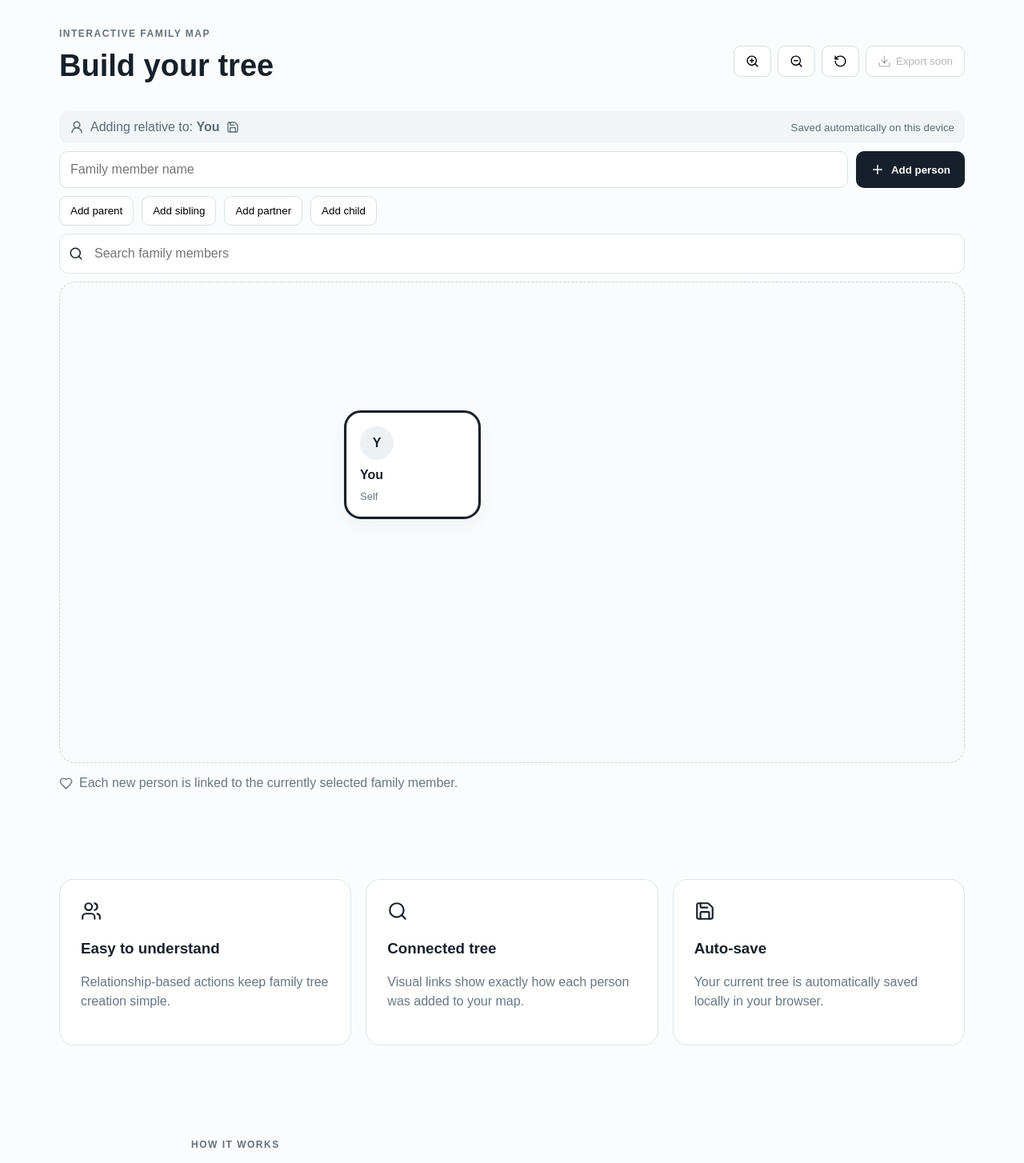
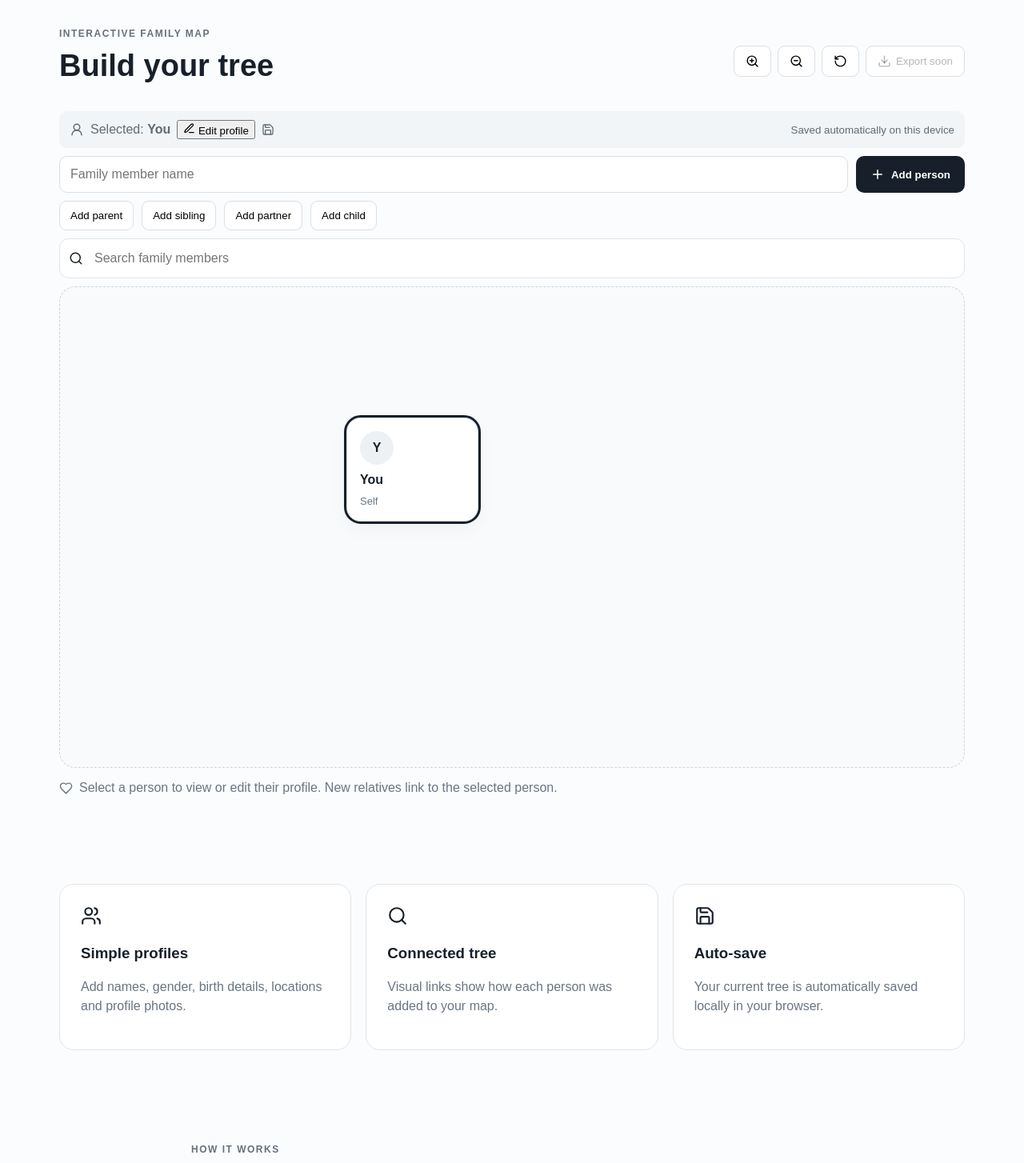
Before and after one commit to pradeepoct/familymapbuilder, a Next.js app: page / in a window 1280 px wide. Shown: the part 830-2284 px from the top of the page at 80% size. Built offline with nearby package versions, Linux system fonts and the light colour scheme.

Commit message:
Add editable family member profiles and personal details

```diff
--- a/app/page.tsx
+++ b/app/page.tsx
@@ -1,22 +1,25 @@
 "use client";
 import {useEffect,useMemo,useState} from "react";
-import {Plus,Users,Search,Download,Heart,GitBranch,Trash2,ZoomIn,ZoomOut,RotateCcw,UserRound,Save} from "lucide-react";
-type Relationship="Self"|"Parent"|"Sibling"|"Partner"|"Child";
-type Person={id:number;name:string;relationship:Relationship;parentId?:number};
+import {Plus,Users,Search,Download,Heart,GitBranch,Trash2,ZoomIn,ZoomOut,RotateCcw,UserRound,Save,Edit3,X,Calendar,MapPin} from "lucide-react";
+type Relationship="Self"|"Parent"|"Sibling"|"Partner"|"Child"; type Gender="Female"|"Male"|"Other"|"Not specified";
+type Person={id:number;name:string;relationship:Relationship;parentId?:number;gender?:Gender;birthDate?:string;birthPlace?:string;photo?:string};
 const initial:Person[]=[{id:1,name:"You",relationship:"Self"}];
 export default function Home(){
-const [people,setPeople]=useState<Person[]>(initial),[selected,setSelected]=useState(1),[name,setName]=useState(""),[query,setQuery]=useState(""),[zoom,setZoom]=useState(1);
-useEffect(()=>{const s=localStorage.getItem("fmb-tree-v1");if(s)try{setPeople(JSON.parse(s))}catch{}},[]);useEffect(()=>localStorage.setItem("fmb-tree-v1",JSON.stringify(people)),[people]);
-const add=(relationship:Relationship)=>{const id=Date.now();setPeople(p=>[...p,{id,name:name.trim()||"New family member",relationship,parentId:selected}]);setSelected(id);setName("")};
+const [people,setPeople]=useState<Person[]>(initial),[selected,setSelected]=useState(1),[name,setName]=useState(""),[query,setQuery]=useState(""),[zoom,setZoom]=useState(1),[editing,setEditing]=useState(false);
+useEffect(()=>{const s=localStorage.getItem("fmb-tree-v2");if(s)try{setPeople(JSON.parse(s))}catch{}},[]);useEffect(()=>localStorage.setItem("fmb-tree-v2",JSON.stringify(people)),[people]);
+const current=people.find(p=>p.id===selected)||people[0];
+const add=(relationship:Relationship)=>{const id=Date.now();setPeople(p=>[...p,{id,name:name.trim()||"New family member",relationship,parentId:selected,gender:"Not specified"}]);setSelected(id);setName("")};
 const remove=(id:number)=>{if(id===1)return;setPeople(p=>p.filter(x=>x.id!==id).map(x=>x.parentId===id?{...x,parentId:1}:x));setSelected(1)};
+const update=(changes:Partial<Person>)=>setPeople(p=>p.map(x=>x.id===selected?{...x,...changes}:x));
 const visible=useMemo(()=>people.filter(p=>p.name.toLowerCase().includes(query.toLowerCase())),[people,query]);
-const pos=(p:Person)=>{if(p.id===1)return {x:440,y:230};const children=people.filter(x=>x.parentId===p.parentId&&x.relationship===p.relationship);const i=children.findIndex(x=>x.id===p.id);const base=people.find(x=>x.id===p.parentId)||people[0];const b=pos(base);if(p.relationship==="Parent")return {x:b.x+(i?150:-150),y:b.y-150};if(p.relationship==="Child")return {x:b.x+(i-((children.length-1)/2))*170,y:b.y+150};if(p.relationship==="Partner")return {x:b.x+170,y:b.y};return {x:b.x+(i?150:-150),y:b.y+20}};
+const pos=(p:Person)=>{if(p.id===1)return{x:440,y:230};const same=people.filter(x=>x.parentId===p.parentId&&x.relationship===p.relationship);const i=same.findIndex(x=>x.id===p.id);const base=people.find(x=>x.id===p.parentId)||people[0];const b=pos(base);if(p.relationship==="Parent")return{x:b.x+(i?150:-150),y:b.y-150};if(p.relationship==="Child")return{x:b.x+(i-(same.length-1)/2)*170,y:b.y+150};if(p.relationship==="Partner")return{x:b.x+170,y:b.y};return{x:b.x+(i?150:-150),y:b.y+20}};
 return <main><nav><a className="brand" href="/">FamilyMapBuilder</a><div><a href="#how">How it works</a><a href="#features">Features</a><a href="#builder" className="navcta">Start building</a></div></nav>
 <section className="hero"><div><p className="eyebrow">FREE ONLINE FAMILY TREE BUILDER</p><h1>Build your family tree without complicated software.</h1><p>Create a visual family map in minutes. Start with one person, then add parents, children, siblings and partners with simple actions.</p><a className="primary" href="#builder">Start your family tree <GitBranch size={18}/></a><small>Private browser saving included. No account required to start.</small></div><aside><Users size={44}/><h2>Start with one person</h2><p>Your family map grows naturally as you add relationships.</p></aside></section>
 <section id="builder" className="builder"><header><div><p className="eyebrow">INTERACTIVE FAMILY MAP</p><h2>Build your tree</h2></div><div className="canvas-actions"><button onClick={()=>setZoom(z=>Math.min(1.35,z+.1))}><ZoomIn size={17}/></button><button onClick={()=>setZoom(z=>Math.max(.65,z-.1))}><ZoomOut size={17}/></button><button onClick={()=>{setPeople(initial);setSelected(1);setZoom(1)}}><RotateCcw size={17}/></button><button disabled><Download size={17}/> Export soon</button></div></header>
-<div className="selected"><UserRound size={18}/><span>Adding relative to: <strong>{people.find(p=>p.id===selected)?.name||"You"}</strong></span><Save size={16}/><small>Saved automatically on this device</small></div>
+<div className="selected"><UserRound size={18}/><span>Selected: <strong>{current.name}</strong></span><button onClick={()=>setEditing(true)} className="edit-person"><Edit3 size={15}/> Edit profile</button><Save size={16}/><small>Saved automatically on this device</small></div>
 <div className="controls"><input value={name} onChange={e=>setName(e.target.value)} placeholder="Family member name"/><button className="primary" onClick={()=>add("Child")}><Plus size={18}/> Add person</button></div><div className="relationships"><button onClick={()=>add("Parent")}>Add parent</button><button onClick={()=>add("Sibling")}>Add sibling</button><button onClick={()=>add("Partner")}>Add partner</button><button onClick={()=>add("Child")}>Add child</button></div>
 <div className="search"><Search size={18}/><input value={query} onChange={e=>setQuery(e.target.value)} placeholder="Search family members"/></div>
-<div className="tree-viewport"><div className="tree-stage graph-stage" style={{transform:"scale("+zoom+")"}}><svg className="connections" width="900" height="600">{visible.filter(p=>p.parentId).map(p=>{const a=pos(people.find(x=>x.id===p.parentId)||people[0]),b=pos(p);return <line key={p.id} x1={a.x} y1={a.y} x2={b.x} y2={b.y} stroke="#b8c3cc" strokeWidth="2"/>})}</svg>{visible.map(p=>{const q=pos(p);return <article style={{left:q.x-82,top:q.y-65}} className={"person graph-person "+(selected===p.id?"active":"")} key={p.id} onClick={()=>setSelected(p.id)}><div className="avatar">{p.name[0]?.toUpperCase()}</div><strong>{p.name}</strong><span>{p.relationship}</span>{p.id!==1&&<button onClick={e=>{e.stopPropagation();remove(p.id)}} aria-label={"Remove "+p.name}><Trash2 size={15}/></button>}</article>})}</div></div><p className="tip"><Heart size={17}/> Each new person is linked to the currently selected family member.</p></section>
-<section id="features" className="features"><article><Users size={26}/><h3>Easy to understand</h3><p>Relationship-based actions keep family tree creation simple.</p></article><article><Search size={26}/><h3>Connected tree</h3><p>Visual links show exactly how each person was added to your map.</p></article><article><Save size={26}/><h3>Auto-save</h3><p>Your current tree is automatically saved locally in your browser.</p></article></section>
-<section id="how" className="how"><p className="eyebrow">HOW IT WORKS</p><h2>Three simple steps</h2><ol><li><b>1</b><span><strong>Start with yourself</strong><br/>Create the first person in your family map.</span></li><li><b>2</b><span><strong>Add relatives</strong><br/>Select a person and choose parent, sibling, partner or child.</span></li><li><b>3</b><span><strong>Grow the story</strong><br/>Your tree is saved on your device while you continue building.</span></li></ol></section><footer>© 2026 FamilyMapBuilder · <a href="/privacy">Privacy</a> · <a href="/terms">Terms</a></footer></main>}
+<div className="tree-viewport"><div className="tree-stage graph-stage" style={{transform:"scale("+zoom+")"}}><svg className="connections" width="900" height="600">{visible.filter(p=>p.parentId).map(p=>{const a=pos(people.find(x=>x.id===p.parentId)||people[0]),b=pos(p);return <line key={p.id} x1={a.x} y1={a.y} x2={b.x} y2={b.y} stroke="#b8c3cc" strokeWidth="2"/>})}</svg>{visible.map(p=>{const q=pos(p);return <article style={{left:q.x-82,top:q.y-65}} className={"person graph-person "+(selected===p.id?"active":"")} key={p.id} onClick={()=>setSelected(p.id)}>{p.photo?<img className="avatar photo" src={p.photo} alt=""/>:<div className="avatar">{p.name[0]?.toUpperCase()}</div>}<strong>{p.name}</strong><span>{p.relationship}{p.birthDate?" · "+p.birthDate.slice(0,4):""}</span>{p.id!==1&&<button onClick={e=>{e.stopPropagation();remove(p.id)}} aria-label={"Remove "+p.name}><Trash2 size={15}/></button>}</article>})}</div></div><p className="tip"><Heart size={17}/> Select a person to view or edit their profile. New relatives link to the selected person.</p></section>
+<section id="features" className="features"><article><Users size={26}/><h3>Simple profiles</h3><p>Add names, gender, birth details, locations and profile photos.</p></article><article><Search size={26}/><h3>Connected tree</h3><p>Visual links show how each person was added to your map.</p></article><article><Save size={26}/><h3>Auto-save</h3><p>Your current tree is automatically saved locally in your browser.</p></article></section>
+<section id="how" className="how"><p className="eyebrow">HOW IT WORKS</p><h2>Three simple steps</h2><ol><li><b>1</b><span><strong>Start with yourself</strong><br/>Create the first person in your family map.</span></li><li><b>2</b><span><strong>Add relatives</strong><br/>Select a person and choose parent, sibling, partner or child.</span></li><li><b>3</b><span><strong>Grow the story</strong><br/>Your tree is saved on your device while you continue building.</span></li></ol></section><footer>© 2026 FamilyMapBuilder · <a href="/privacy">Privacy</a> · <a href="/terms">Terms</a></footer>
+{editing&&<div className="modal-backdrop" onClick={()=>setEditing(false)}><section className="profile-modal" onClick={e=>e.stopPropagation()}><header><div><p className="eyebrow">PERSON PROFILE</p><h2>Edit {current.name}</h2></div><button onClick={()=>setEditing(false)}><X/></button></header><label>Name<input value={current.name} onChange={e=>update({name:e.target.value})}/></label><label>Gender<select value={current.gender||"Not specified"} onChange={e=>update({gender:e.target.value as Gender})}><option>Not specified</option><option>Female</option><option>Male</option><option>Other</option></select></label><label><Calendar size={16}/> Date of birth<input type="date" value={current.birthDate||""} onChange={e=>update({birthDate:e.target.value})}/></label><label><MapPin size={16}/> Place of birth<input value={current.birthPlace||""} onChange={e=>update({birthPlace:e.target.value})}/></label><label>Profile photo URL<input type="url" placeholder="https://..." value={current.photo||""} onChange={e=>update({photo:e.target.value})}/></label><button className="primary save-profile" onClick={()=>setEditing(false)}>Save profile</button></section></div>}</main>}
```
